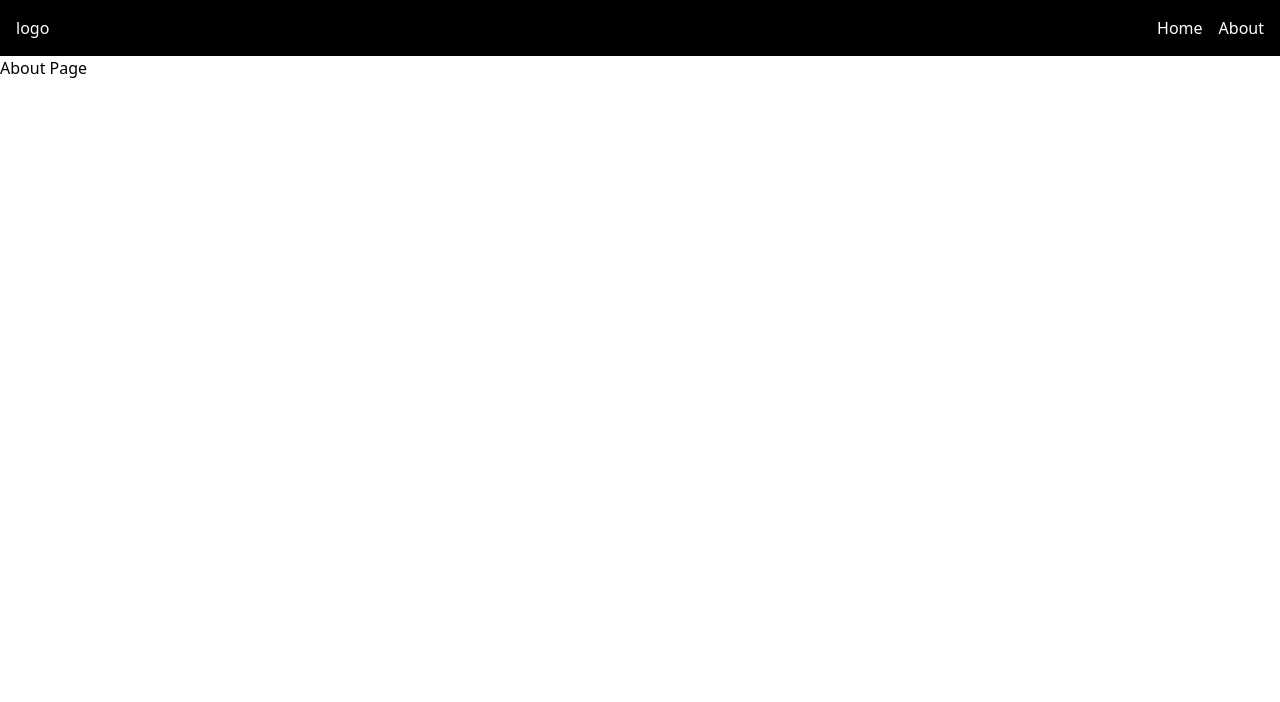
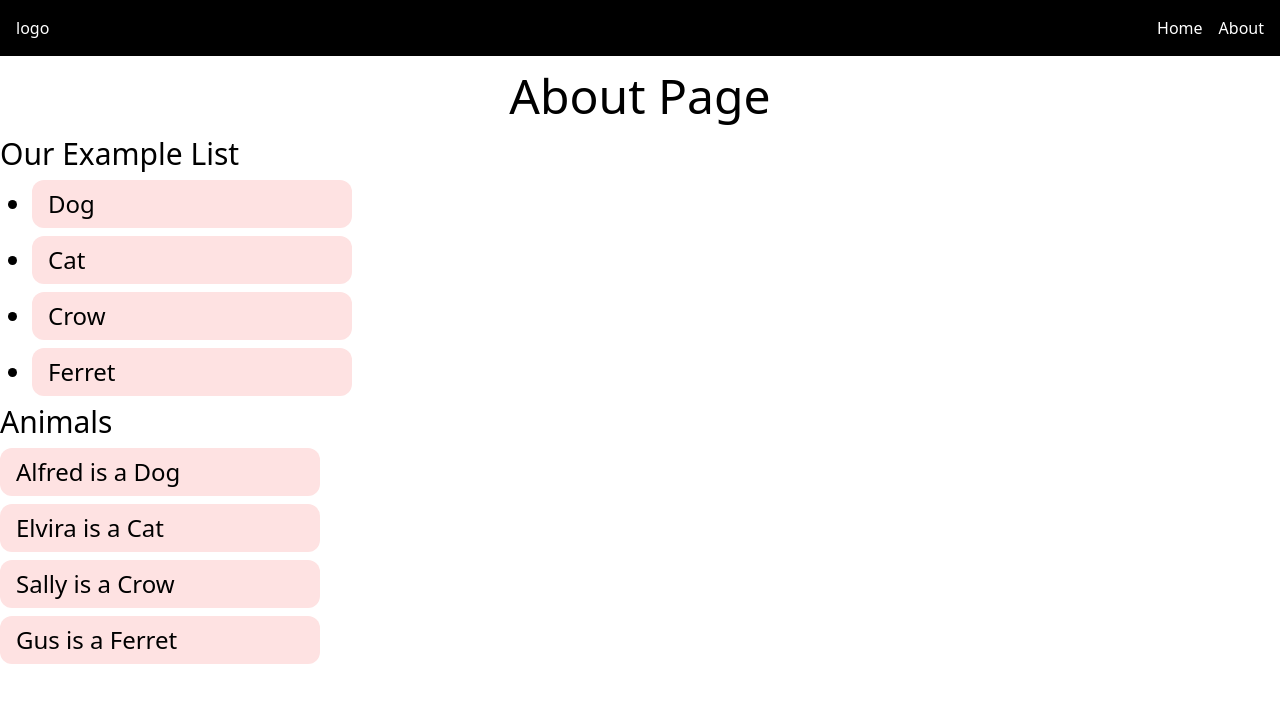
Before and after one commit to ashx3s/sait-svelte-demos, a SvelteKit app: page /about in a window 1280 px wide. Shown: the top 702 px of the page. Built offline with nearby package versions, Linux system fonts and the light colour scheme.

Commit message:
component slot example
Signed-off-by: Ashlyn Knox <ashlyn@lilyx.io>

```diff
--- /dev/null
+++ b/src/lib/components/ListItem.svelte
@@ -0,0 +1 @@
+<li class="my-2 text-2xl bg-red-100 rounded-xl max-w-xs px-4 py-2"><slot /></li>
--- a/src/routes/about/+page.svelte
+++ b/src/routes/about/+page.svelte
@@ -1,6 +1,32 @@
 <script>
+	import ListItem from '../../lib/components/ListItem.svelte';
+	let listItems = ['Dog', 'Cat', 'Crow ', 'Ferret'];
+	let secondList = [
+		{ name: 'Alfred', species: 'Dog', href: '/' },
+		{ name: 'Elvira', species: 'Cat', href: '/' },
+		{ name: 'Sally', species: 'Crow', href: '/' },
+		{ name: 'Gus', species: 'Ferret', href: '/' }
+	];
 </script>
 
-<header>
+<header class="my-4 text-center text-5xl">
 	<h1>About Page</h1>
 </header>
+
+<section>
+	<h2 class="text-3xl">Our Example List</h2>
+	<ul class="list-disc ml-8">
+		{#each listItems as item}
+			<ListItem>{item}</ListItem>
+		{/each}
+	</ul>
+</section>
+
+<section>
+	<h2 class="text-3xl">Animals</h2>
+	<ul>
+		{#each secondList as { href, name, species }}
+			<ListItem><a {href}>{name} is a {species}</a></ListItem>
+		{/each}
+	</ul>
+</section>
```
